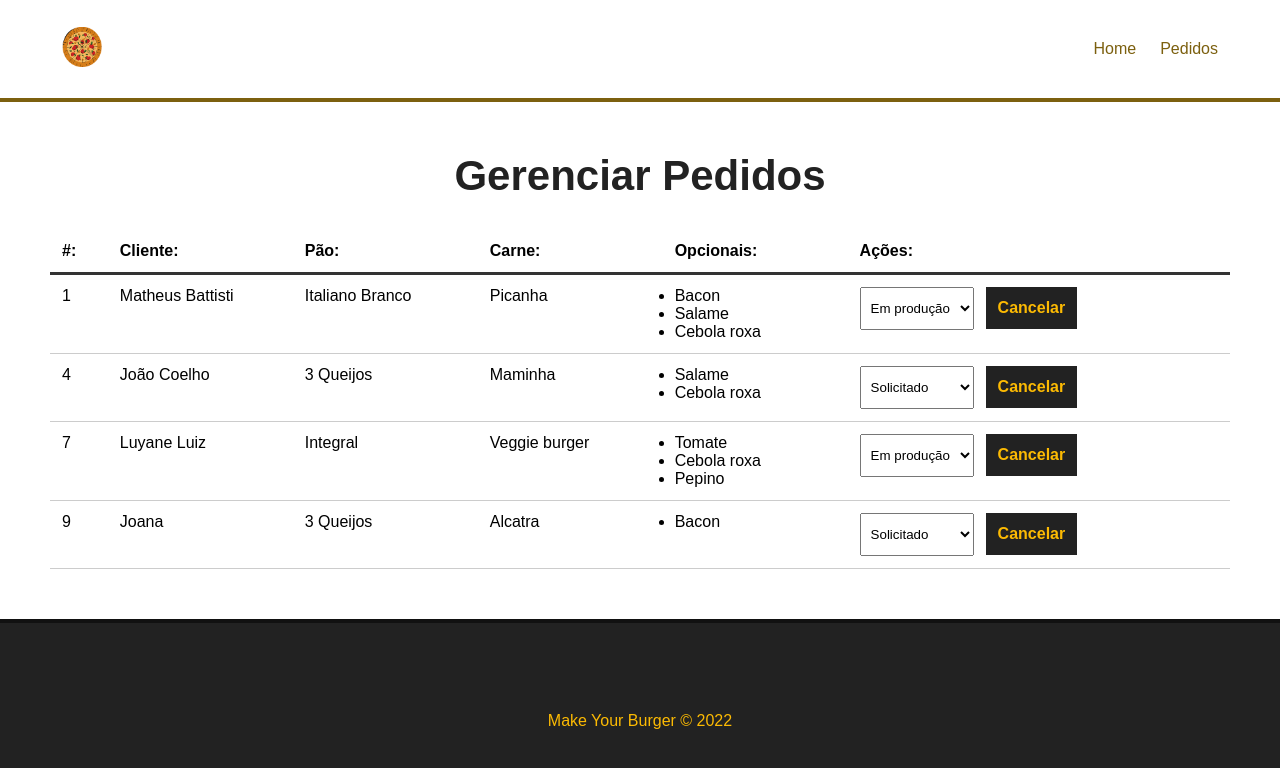
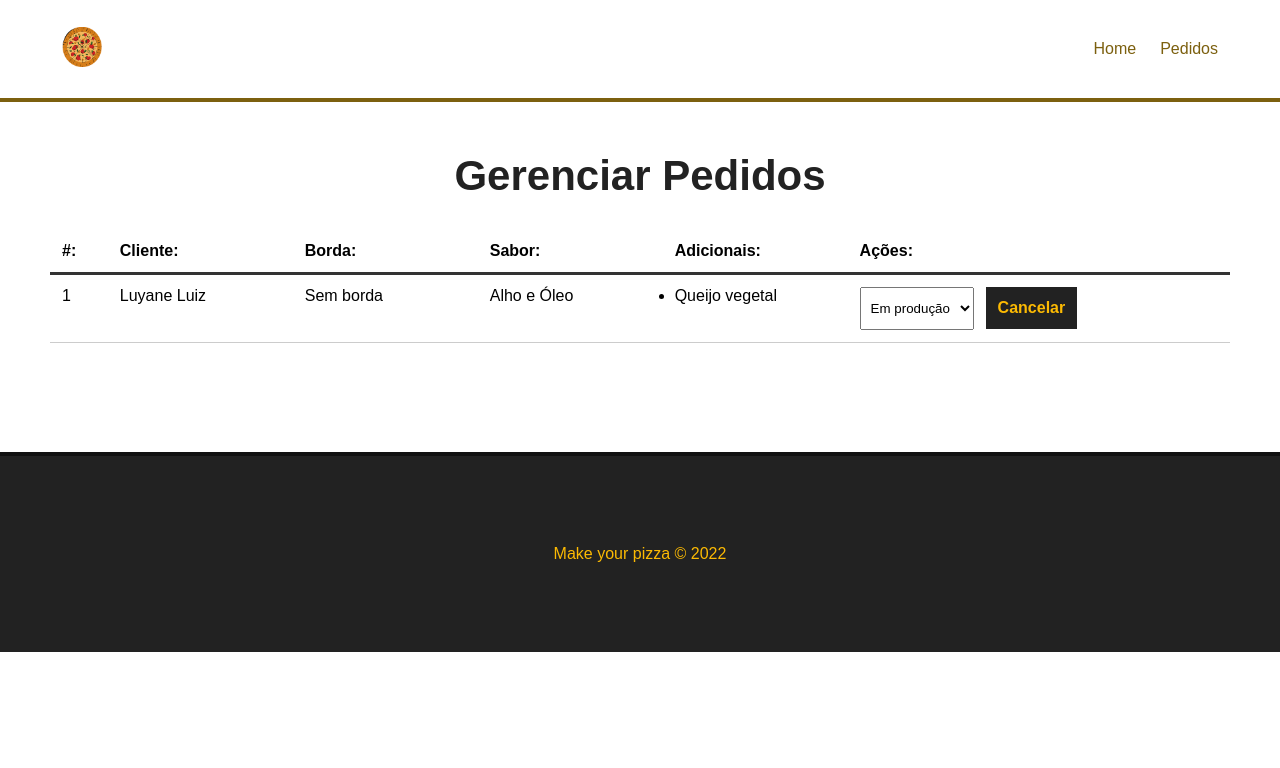
Before and after one commit to luyaneluiz/DeliveryVueJs, a Vue app: page /pedidos in a window 1280 px wide. Shown: the top 768 px of the page. Built offline with nearby package versions, Linux system fonts and the light colour scheme; data requests are answered from the project's data file.

Commit message:
alteração do ramo para pizzaria

```diff
--- a/db/db.json
+++ b/db/db.json
@@ -1,65 +1,73 @@
 {
   "ingredientes": {
-    "paes": [
+    "bordas": [
       {
         "id": 1,
-        "tipo": "Italiano Branco"
+        "tipo": "Sem borda"
       },
       {
         "id": 2,
-        "tipo": "3 Queijos"
+        "tipo": "Catupiry"
       },
       {
         "id": 3,
-        "tipo": "Parmesão e Orégano"
+        "tipo": "4 queijos"
       },
       {
         "id": 4,
-        "tipo": "Integral"
+        "tipo": "Chocolate preto"
+      },
+      {
+        "id": 5,
+        "tipo": "Chocolate branco"
       }
     ],
-    "carnes": [
+    "sabores": [
       {
         "id": 1,
-        "tipo": "Maminha"
+        "tipo": "4 queijos"
       },
       {
         "id": 2,
-        "tipo": "Alcatra"
+        "tipo": "Alho e Óleo"
       },
       {
         "id": 3,
-        "tipo": "Picanha"
+        "tipo": "Marguerita"
       },
       {
         "id": 4,
-        "tipo": "Veggie burger"
+        "tipo": "Chocolate com morango"
+      },
+      {
+        "id": 5,
+        "tipo": "Prestígio"
       }
     ],
-    "opcionais": [
+    "adicionais": [
       {
         "id": 1,
-        "tipo": "Bacon"
+        "tipo": "+ Queijo"
       },
       {
         "id": 2,
-        "tipo": "Cheddar"
+        "tipo": "+ Cheddar"
       },
       {
         "id": 3,
-        "tipo": "Salame"
+        "tipo": "+ Catupiry"
       },
       {
         "id": 4,
         "tipo": "Tomate"
       },
       {
-        "id": 4,
+        "id": 5,
         "tipo": "Cebola roxa"
       },
       {
-        "id": 4,
-        "tipo": "Pepino"
+        "id": 6,
+        "tipo": "Queijo vegetal"
       }
     ]
   },
@@ -77,51 +85,16 @@
       "tipo": "Finalizado"
     }
   ],
-  "burgers": [
+  "pizzas": [
     {
-      "nome": "Matheus Battisti",
-      "carne": "Picanha",
-      "pao": "Italiano Branco",
-      "opcionais": [
-        "Bacon",
-        "Salame",
-        "Cebola roxa"
+      "nome": "Luyane Luiz",
+      "sabor": "Alho e Óleo",
+      "borda": "Sem borda",
+      "adicionais": [
+        "Queijo vegetal"
       ],
       "status": "Em produção",
       "id": 1
-    },
-    {
-      "nome": "João Coelho",
-      "carne": "Maminha",
-      "pao": "3 Queijos",
-      "opcionais": [
-        "Salame",
-        "Cebola roxa"
-      ],
-      "status": "Solicitado",
-      "id": 4
-    },
-    {
-      "nome": "Luyane Luiz",
-      "carne": "Veggie burger",
-      "pao": "Integral",
-      "opcionais": [
-        "Tomate",
-        "Cebola roxa",
-        "Pepino"
-      ],
-      "status": "Em produção",
-      "id": 7
-    },
-    {
-      "nome": "Joana",
-      "carne": "Alcatra",
-      "pao": "3 Queijos",
-      "opcionais": [
-        "Bacon"
-      ],
-      "status": "Solicitado",
-      "id": 9
     }
   ]
 }
--- a/src/App.vue
+++ b/src/App.vue
@@ -18,7 +18,7 @@ export default {
   data() {
     return {
       logo_src: "/img/logo.png",
-      app_name: "Make your burger",
+      app_name: "Make your pizza",
     };
   },
 };
--- a/src/components/Dashboard.vue
+++ b/src/components/Dashboard.vue
@@ -1,26 +1,27 @@
 <template>
-  <div id="burger-table">
+  <div id="pizza-table">
     <Message :msg="msg" v-show="msg" />
     <div>
-      <div id="burger-table-heading">
+      <div id="pizza-table-heading">
         <div class="order-id">#:</div>
         <div>Cliente:</div>
-        <div>Pão:</div>
-        <div>Carne:</div>
-        <div>Opcionais:</div>
+        <div>Borda:</div>
+        <div>Sabor:</div>
+        <div>Adicionais:</div>
         <div>Ações:</div>
       </div>
     </div>
-    <div id="burger-table-rows">
-      <div class="burger-table-row" v-for="burger in burgers" :key="burger.id">
-        <div class="order-number">{{ burger.id }}</div>
-        <div>{{ burger.nome }}</div>
-        <div>{{ burger.pao }}</div>
-        <div>{{ burger.carne }}</div>
+
+    <div id="pizza-table-rows">
+      <div class="pizza-table-row" v-for="pizza in pizzas" :key="pizza.id">
+        <div class="order-number">{{ pizza.id }}</div>
+        <div>{{ pizza.nome }}</div>
+        <div>{{ pizza.borda }}</div>
+        <div>{{ pizza.sabor }}</div>
         <div>
           <ul>
-            <li v-for="(opcional, index) in burger.opcionais" :key="index">
-              {{ opcional }}
+            <li v-for="(adicional, index) in pizza.adicionais" :key="index">
+              {{ adicional }}
             </li>
           </ul>
         </div>
@@ -28,19 +29,19 @@
           <select
             name="status"
             class="status"
-            @change="updateBurger($event, burger.id)"
+            @change="updatePizza($event, pizza.id)"
           >
             <option value="">Selecione:</option>
             <option
               v-for="s in status"
               :key="s.id"
               :value="s.tipo"
-              :selected="burger.status == s.tipo"
+              :selected="pizza.status == s.tipo"
             >
               {{ s.tipo }}
             </option>
           </select>
-          <button class="delete-btn" @click="deleteBurger(burger.id)">
+          <button class="delete-btn" @click="deletePizza(pizza.id)">
             Cancelar
           </button>
         </div>
@@ -56,8 +57,8 @@ export default {
   name: "Dashboard",
   data() {
     return {
-      burgers: null,
-      burger_id: null,
+      pizzas: null,
+      pizza_id: null,
       status: [],
       msg: null,
     };
@@ -67,11 +68,11 @@ export default {
   },
   methods: {
     async getPedidos() {
-      const req = await fetch("http://localhost:3000/burgers");
+      const req = await fetch("http://localhost:3000/pizzas");
       const data = await req.json();
 
-      this.burgers = data;
-      console.log(this.burgers);
+      this.pizzas = data;
+      console.log(this.pizzas);
 
       this.getStatus();
     },
@@ -83,8 +84,8 @@ export default {
       this.status = data;
     },
 
-    async deleteBurger(id) {
-      const req = await fetch(`http://localhost:3000/burgers/${id}`, {
+    async deletePizza(id) {
+      const req = await fetch(`http://localhost:3000/pizzas/${id}`, {
         method: "DELETE",
       });
 
@@ -97,10 +98,10 @@ export default {
       this.getPedidos();
     },
 
-    async updateBurger(event, id) {
+    async updatePizza(event, id) {
       const option = event.target.value;
       const dataJson = JSON.stringify({ status: option });
-      const req = await fetch(`http://localhost:3000/burgers/${id}`, {
+      const req = await fetch(`http://localhost:3000/pizzas/${id}`, {
         method: "PATCH",
         headers: { "Content-Type": "application/json" },
         body: dataJson,
@@ -122,37 +123,37 @@ export default {
 </script>
 
 <style scoped>
-#burger-table {
+#pizza-table {
   max-width: 1200px;
   margin: 0 auto;
 }
 
-#burger-table-heading,
-#burger-table-rows,
-.burger-table-row {
+#pizza-table-heading,
+#pizza-table-rows,
+.pizza-table-row {
   display: flex;
   flex-wrap: wrap;
 }
 
-#burger-table-heading {
+#pizza-table-heading {
   font-weight: bold;
   padding: 12px;
   border-bottom: 3px solid #333;
 }
 
-#burger-table-heading div,
-.burger-table-row div {
+#pizza-table-heading div,
+.pizza-table-row div {
   width: 16%;
 }
 
-.burger-table-row {
+.pizza-table-row {
   width: 100%;
   padding: 12px;
   border-bottom: 1px solid #ccc;
 }
 
-#burger-table-heading .order-id,
-.burger-table-row .order-number {
+#pizza-table-heading .order-id,
+.pizza-table-row .order-number {
   width: 5%;
 }
 
--- a/src/components/Footer.vue
+++ b/src/components/Footer.vue
@@ -1,6 +1,6 @@
 <template>
   <footer>
-    <p>Make Your Burger &copy; 2022</p>
+    <p>Make your pizza &copy; 2022</p>
   </footer>
 </template>
 
--- a/src/components/BurguerForm.vue
+++ b/src/components/PizzaForm.vue
@@ -2,7 +2,7 @@
   <div>
     <Message :msg="msg" v-show="msg" />
     <div>
-      <form id="burger-form" @submit="createBurger">
+      <form id="pizza-form" @submit="createPizza">
         <div class="input-container">
           <label for="nome">Nome do cliente:</label>
           <input
@@ -14,41 +14,46 @@
           />
         </div>
         <div class="input-container">
-          <label for="pao">Escolha o pão:</label>
-          <select name="pao" id="pao" v-model="pao">
-            <option value="">Selecione seu pão</option>
-            <option v-for="pao in paes" :key="pao.id" :value="pao.tipo">
-              {{ pao.tipo }}
+          <label for="borda">Escolha a borda:</label>
+          <select name="borda" id="borda" v-model="borda">
+            <option value="">Selecione a borda</option>
+            <option v-for="borda in bordas" :key="borda.id" :value="borda.tipo">
+              {{ borda.tipo }}
             </option>
           </select>
         </div>
         <div class="input-container">
-          <label for="carne">Escolha a carne:</label>
-          <select name="carne" id="carne" v-model="carne">
-            <option value="">Selecione a carne</option>
-            <option v-for="carne in carnes" :key="carne.id" :value="carne.tipo">
-              {{ carne.tipo }}
+          <label for="sabor">Escolha a sabor:</label>
+          <select name="sabor" id="sabor" v-model="sabor">
+            <option value="">Selecione o sabor</option>
+            <option
+              v-for="sabor in sabores"
+              :key="sabor.id"
+              :value="sabor.tipo"
+            >
+              {{ sabor.tipo }}
             </option>
           </select>
         </div>
-        <div id="#opcionais-container" class="input-container">
-          <label id="opcionais-title" for="opcionais">Adicionais:</label>
+        <div id="#adicionais-container" class="input-container">
+          <label id="adicionais-title" for="adicionais">Adicionais:</label>
           <div
             class="checkbox-container"
-            v-for="opcional in opcionaisdata"
-            :key="opcional.id"
+            v-for="adiconal in adicionaisdata"
+            :key="adiconal.id"
           >
             <input
               type="checkbox"
-              name="opcionais"
-              v-model="opcionais"
-              :value="opcional.tipo"
+              name="adicionais"
+              v-model="adicionais"
+              :value="adiconal.tipo"
             />
-            <span>{{ opcional.tipo }}</span>
+            <span>{{ adiconal.tipo }}</span>
           </div>
         </div>
+
         <div class="input-container">
-          <input type="submit" class="submit-btn" value="Criar meu Burger" />
+          <input type="submit" class="submit-btn" value="Criar minha Pizza" />
         </div>
       </form>
     </div>
@@ -58,16 +63,16 @@
 <script>
 import Message from "./Message.vue";
 export default {
-  name: "BurgerForm",
+  name: "PizzaForm",
   data() {
     return {
-      paes: null,
-      carnes: null,
-      opcionaisdata: null,
+      bordas: null,
+      sabores: null,
+      adicionaisdata: null,
       nome: null,
-      pao: null,
-      carne: null,
-      opcionais: [],
+      borda: null,
+      sabor: null,
+      adicionais: [],
       status: "Solicitado",
       msg: null,
     };
@@ -80,24 +85,26 @@ export default {
       const req = await fetch("http://localhost:3000/ingredientes");
       const data = await req.json();
 
-      this.paes = data.paes;
-      this.carnes = data.carnes;
-      this.opcionaisdata = data.opcionais;
+      this.bordas = data.bordas;
+      this.sabores = data.sabores;
+      this.adicionaisdata = data.adicionais;
     },
-    async createBurger(e) {
+    async createPizza(e) {
       e.preventDefault();
 
       const data = {
         nome: this.nome,
-        carne: this.carne,
-        pao: this.pao,
-        opcionais: Array.from(this.opcionais),
+        sabor: this.sabor,
+        borda: this.borda,
+        adicionais: Array.from(this.adicionais),
         status: "Solicitado",
       };
 
+      console.log(data);
+
       const dataJson = JSON.stringify(data);
 
-      const req = await fetch("http://localhost:3000/burgers", {
+      const req = await fetch("http://localhost:3000/pizzas", {
         method: "POST",
         headers: { "Content-Type": "application/json" },
         body: dataJson,
@@ -110,9 +117,9 @@ export default {
       setTimeout(() => (this.msg = ""), 3000);
 
       this.nome = "";
-      this.pao = "";
-      this.carne = "";
-      this.opcionais = "";
+      this.borda = "";
+      this.sabor = "";
+      this.adicionais = "";
     },
   },
   mounted() {
@@ -122,7 +129,7 @@ export default {
 </script>
 
 <style scoped>
-#burger-form {
+#pizza-form {
   max-width: 400px;
   margin: 0 auto;
 }
@@ -147,12 +154,12 @@ select {
   width: 300px;
 }
 
-#opcionais-container {
+#adicionais-container {
   flex-direction: row;
   flex-wrap: wrap;
 }
 
-#opcionais-title {
+#adicionais-title {
   width: 100%;
 }
 
--- a/src/views/Home.vue
+++ b/src/views/Home.vue
@@ -3,20 +3,20 @@
     <Banner />
     <div class="main-container">
       <h1>HOME</h1>
-      <BurgerForm />
+      <PizzaForm />
     </div>
   </div>
 </template>
 
 <script>
 import Banner from "../components/Banner.vue";
-import BurgerForm from "../components/BurguerForm.vue";
+import PizzaForm from "../components/PizzaForm.vue";
 
 export default {
   name: "Home",
   components: {
     Banner,
-    BurgerForm,
+    PizzaForm,
   },
 };
 </script>
```
